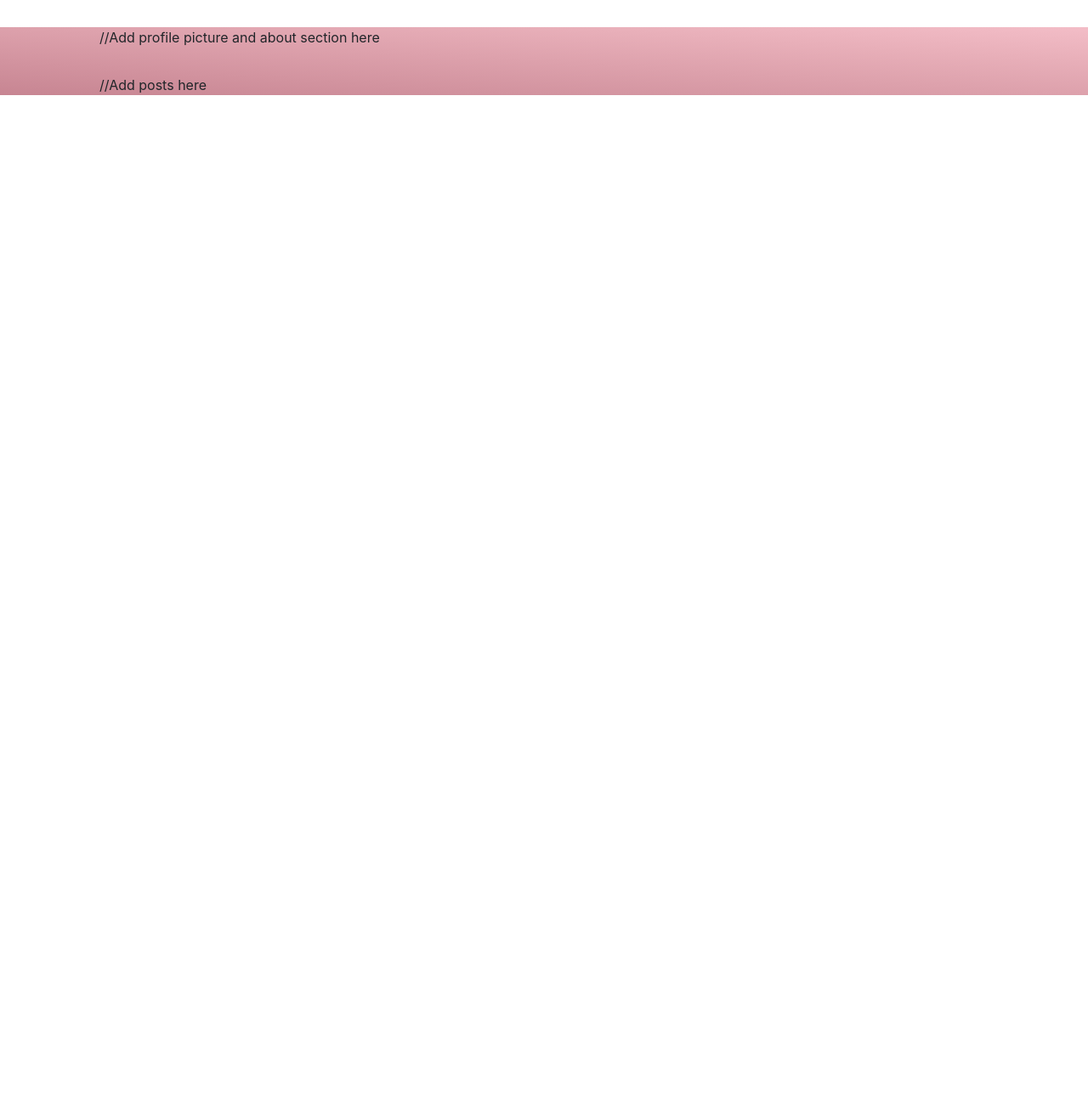
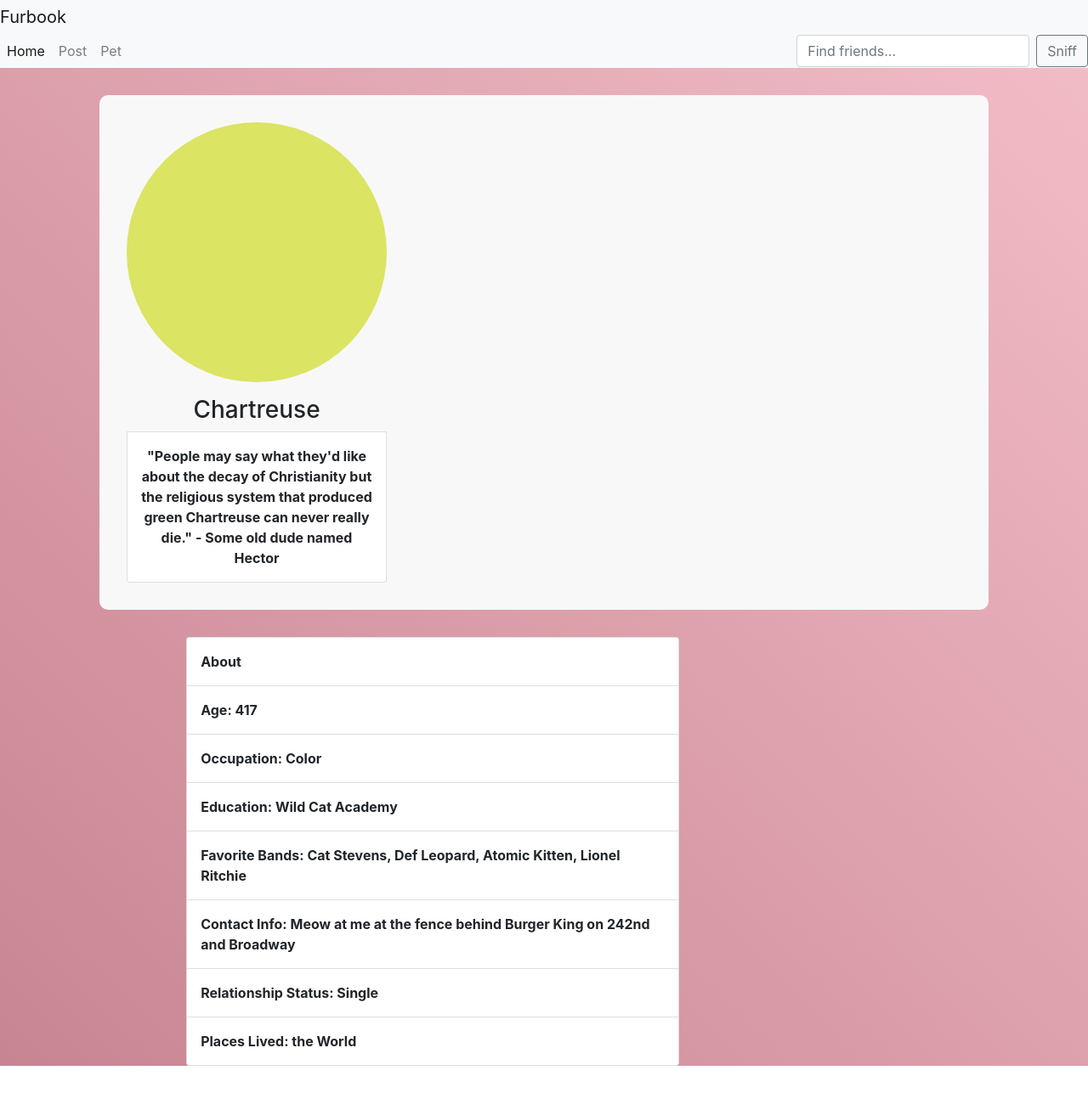
Before and after one commit to adrianadls/chartreuseFinsta2, a React (Create React App) app: page / in a window 1280 px wide. Shown: the whole page at 85% size. Before the commit the page ends 800 px from the top, so only its background shows below. Built offline with nearby package versions, Linux system fonts and the light colour scheme.

Commit message:
today's work 1/10

```diff
--- a/src/App.js
+++ b/src/App.js
@@ -1,28 +1,30 @@
-import React, { Component } from 'react';
-import PetNav from './components/pet-nav'
-import PictureBox from './components/picture-box'
-import './App.css';
+import React, { Component } from "react";
+import PetNav from "./components/pet-nav";
+import PictureBox from "./components/picture-box";
+import AboutBox from "./components/about-box";
+
+import "./App.css";
 
 const App = () => {
-  const component = new React.Component()
+  const component = new React.Component();
 
   component.render = () => {
-    return(
+    return (
       <div className="App">
-        <PetNav/>
+        <PetNav />
         <div class="container">
           <div class="row">
-            //Add profile picture and about section here
+            <PictureBox />
           </div>
           <div class="row">
-            //Add posts here
+            <AboutBox />
           </div>
         </div>
       </div>
-    )
-  }
+    );
+  };
 
-  return component
-}
+  return component;
+};
 
 export default App;
--- a/src/components/about-box.js
+++ b/src/components/about-box.js
@@ -1,4 +1,28 @@
-import React, { Component } from 'react'
+import React, { Component } from "react";
+import pic from "./images/takota.png";
+import "./css/picture-box.css";
 
+const AboutBox = () => {
+  return (
+    <div class="col-7 offset-1 about-box">
+      <ul class="list-group">
+        <p class="list-group-item heading">About</p>
+        <p class="list-group-item">Age: 417</p>
+        <p class="list-group-item">Occupation: Color</p>
+        <p class="list-group-item">Education: Wild Cat Academy</p>
+        <p class="list-group-item">
+          Favorite Bands: Cat Stevens, Def Leopard, Atomic Kitten, Lionel
+          Ritchie
+        </p>
+        <p class="list-group-item">
+          Contact Info: Meow at me at the fence behind Burger King on 242nd and
+          Broadway
+        </p>
+        <p class="list-group-item">Relationship Status: Single</p>
+        <p class="list-group-item">Places Lived: the World</p>
+      </ul>
+    </div>
+  );
+};
 
-export default
+export default AboutBox;
--- a/src/components/css/picture-box.css
+++ b/src/components/css/picture-box.css
@@ -1,3 +1,27 @@
 /* Remember to start all CSS slectors for the PictureBox with `.PictureBox`
 This process of namespacing ensures that stlyes for this component do not
 spill over into subling components. */
+.PictureBox {
+  text-align: center;
+  background-color: rgb(248, 248, 248);
+  padding: 1rem;
+  border-radius: 10px;
+}
+
+.pic {
+  width: 100%;
+  border-radius: 100%;
+  margin-bottom: 1rem;
+}
+.row {
+  margin: 2rem;
+}
+
+.list-group-item {
+  font-weight: 700;
+  padding: 1rem;
+}
+
+.row {
+  margin: 2rem;
+}
--- a/src/components/pet-nav.js
+++ b/src/components/pet-nav.js
@@ -1,11 +1,60 @@
-import React, { Component } from 'react';
+import React, { Component } from "react";
 
 const PetNav = () => {
-    return (
-      <div className='PetNav'>
+  return (
+    <div className="PetNav">
+      <nav class="Navbar navbar-expand-lg navbar-light bg-light">
+        <a class="navbar-brand" href="#">
+          Furbook
+        </a>
+        <button
+          class="navbar-toggler"
+          type="button"
+          data-toggle="collapse"
+          data-target="#navbarTogglerDemo02"
+          aria-
+          controls="navbarTogglerDemo02"
+          aria-expanded="false"
+          aria-label="Toggle navigation"
+        >
+          <span class="navbar-toggler-icon"></span>
+        </button>
 
-      </div>
-    );
-}
+        <div class="collapse navbar-collapse" id="navbarTogglerDemo02">
+          <ul class="navbar-nav mr-auto mt-2 mt-lg-0">
+            <li class="nav-item active">
+              <a class="nav-link" href="#">
+                Home <span class="sr-only">(current)</span>
+              </a>
+            </li>
+            <li class="nav-item">
+              <a class="nav-link" href="#">
+                Post
+              </a>
+            </li>
+            <li class="nav-item">
+              <a class="nav-link" href="#">
+                Pet
+              </a>
+            </li>
+          </ul>
+          <form class="form-inline my-2 my-lg-0">
+            <input
+              class="form-control mr-sm-2"
+              type="search"
+              placeholder="Find friends..."
+            />
+            <button
+              class="btn btn-outline-secondary my-2 my-sm-0"
+              type="submit"
+            >
+              Sniff
+            </button>
+          </form>
+        </div>
+      </nav>
+    </div>
+  );
+};
 
 export default PetNav;
--- a/src/components/picture-box.js
+++ b/src/components/picture-box.js
@@ -1,14 +1,21 @@
-import React, { Component } from 'react';
-import pic from './images/takota.png'
-import './css/picture-box.css'
-
+import React, { Component } from "react";
+import pic from "./images/chartreusepfp.jpg";
+import "./css/picture-box.css";
 
 const PictureBox = () => {
-    return (
-      <div className='PictureBox'>
+  return (
+    <div className="PictureBox">
+      <div class="col-4 PictureBox">
+        <img src={pic} class="pic" />
+        <h3>Chartreuse</h3>
+        <p class="list-group-item">
+          "People may say what they'd like about the decay of Christianity but
+          the religious system that produced green Chartreuse can never really
+          die." - Some old dude named Hector
+        </p>
+      </div>
+    </div>
+  );
+};
 
-      </div>
-    );
-}
-
-export default PictureBox
+export default PictureBox;
```
Also changed, not shown: src/components/images/chartreuse.webp (added), src/components/images/chartreusepfp.jpg (added).
